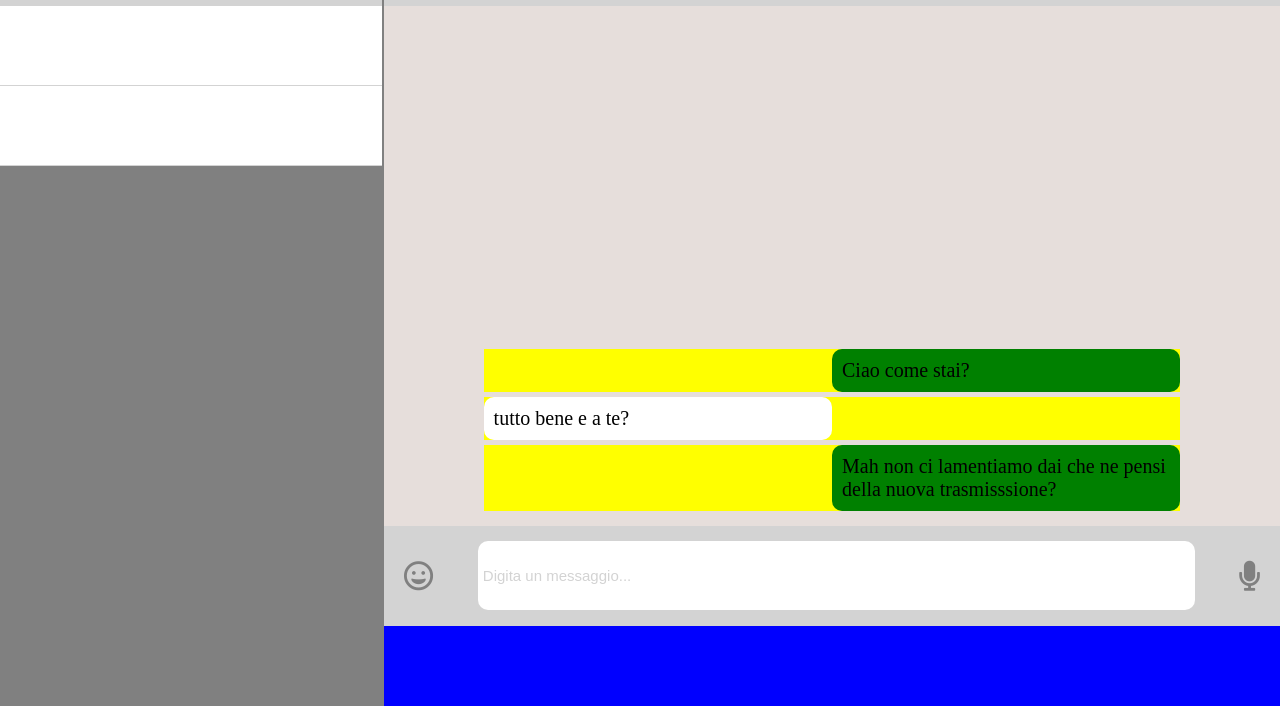
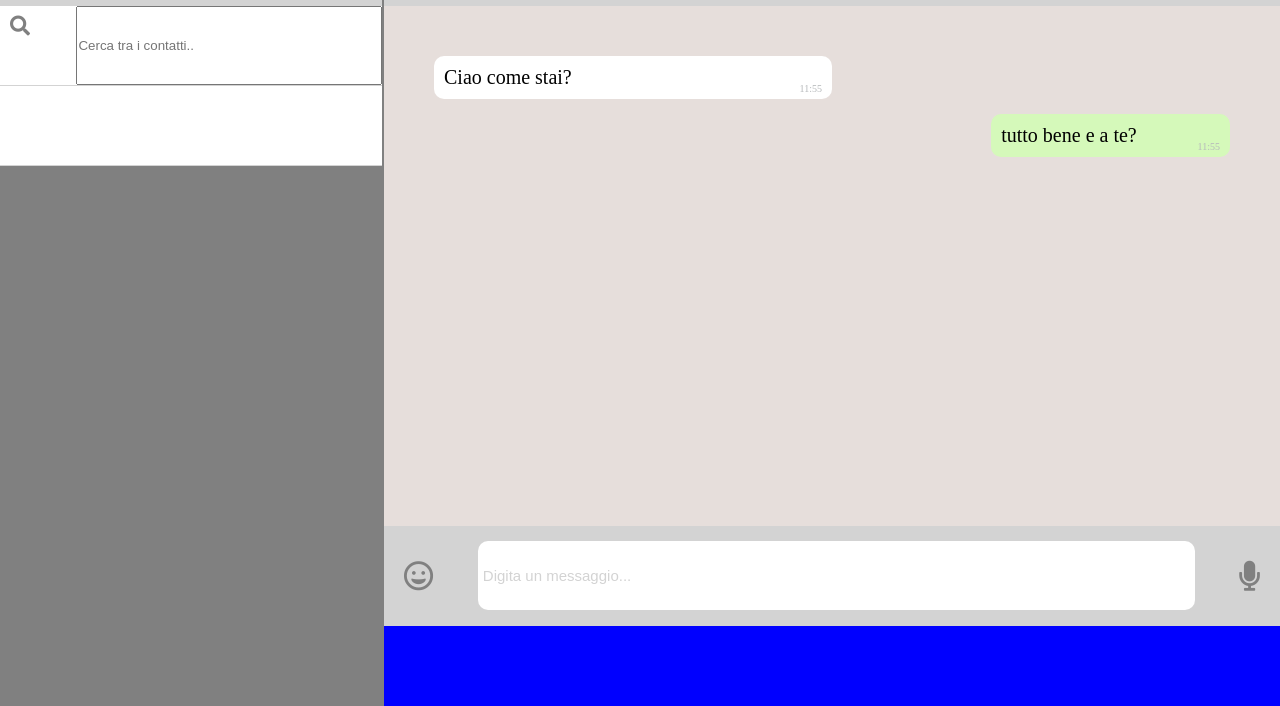
Before and after one commit to davidepatruno/jquery-boolzapp, a plain HTML site: page index.html in a window 1280 px wide. Shown: the part 94-800 px from the top of the page. Drawn offline with nearby package versions, Linux system fonts and the light colour scheme.

Commit message:
invio messaggio fatto

```diff
--- a/index.html
+++ b/index.html
@@ -31,7 +31,13 @@
             </div>
           </div>
         </div>
-        <div class="search_bar tenVH_height white_back lightgrey_Bborder ">
+        <div class="contacts_search display_flex justify_spbt height_10perc white_back lightgrey_Bborder">
+          <div class="icon padding10px">
+            <a href="#">
+              <i class="fas fa-search fontsize_20 colorgrey"></i>
+            </a>
+          </div>
+          <input type="text" class="search_space height_100perc width_80perc" placeholder="Cerca tra i contatti..">
         </div>
         <div class="chat_archives tenVH_height white_back lightgrey_Bborder">
         </div>
@@ -65,32 +71,23 @@
             </div>
           </div>
         </div>
-        <div class="chat_body display_flex justify_center">
-          <div class="chat_wrapper display_flex flexdir_column justify_flexend width_80perc padding10px">
-            <div class="user_message display_flex">
-              <div class="sent_message green_back rounded_border_msg padding10px fontsize_20">
-                Ciao come stai?
-              </div>
+        <div class="chat_body padding50px">
+          <div class="message received">
+            <span class="mess_text">Ciao come stai?</span>
+            <span class="mess_time">11:55</span>
+          </div>
+          <div class="clear"></div>
+          <div class="message sent">
+            <span class="mess_text">tutto bene e a te?</span>
+            <span class="mess_time">11:55</span>
+          </div>
+          <div class="clear"></div>
+          <div class="template">
+            <div class="message temp sent">
+              <span class="mess_text">Messaggio template</span>
+              <span class="mess_time">11:55</span>
             </div>
-            <div class="contact_message">
-              <div class="received_message white_back rounded_border_msg padding10px fontsize_20">
-                tutto bene
-                e a te?
-              </div>
-            </div>
-            <div class="user_message display_flex">
-              <div class="sent_message green_back rounded_border_msg padding10px fontsize_20">
-                Mah non ci lamentiamo dai
-
-
-                che ne pensi della nuova trasmisssione?
-              </div>
-            </div>
-            <div class="template display_flex justify_flexend">
-              <div class="temp_messaggio green_back rounded_border_msg padding10px fontsize_20">
-                Messaggio template
-              </div>
-            </div>
+            <div class="clear"></div>
           </div>
         </div>
         <div class="chat_footer display_flex justify_spbt height_elementslayout lightgrey_back lightgrey_Bborder ">
--- a/main.js
+++ b/main.js
@@ -1,27 +1,19 @@
-// $(document).ready(function() {
-//   $('#inputmessaggio').keypress(function(event){
-//     if(event.which == 13){
-//       var testomessaggio = $('#inputmessaggio').val();
-//       var templateMessaggio = $('.temp_messaggio');
-//       $('.chat_wrapper').append(templateMessaggio);
-//       console.log(templateMessaggio);
-//
-//     }
-//   })
-// })
+$(document).ready(function() {
+  $('#inputmessaggio').keypress(function(event){
+    if(event.which == 13){
+      var thisinput = $(this);
+      var testomessaggio = thisinput.val();
+      var now = new Date();
+      if (testomessaggio) {
+        var templateMessaggio = $('.template .message').clone();
+        templateMessaggio.children('.mess_text').text(testomessaggio);
+        templateMessaggio.children('.mess_time').text(now.getHours() + ':'+ now.getMinutes());
+        $('.chat_body').append(templateMessaggio);
 
-// per provare questa strada hai modificato gli attributi alla classe .user_message, se non va ricorda di ripristinare il displayflex(gia in html).
-
-$(document).ready(function(){
-  $('#inputmessaggio').keypress(function(event){
-    if(event.which == 13) {
-      var testomessaggio = $('#inputmessaggio').val();
-      var templateMessaggio = $('.temp_messaggio');
-      templateMessaggio.text(testomessaggio);
-      var divsend = $("<div class='user_message new'></div>");
-      $('.chat_wrapper').append(divsend);
-      $('.new').append(templateMessaggio);
+        var clearTemp = $('.template .clear').clone();
+        $('.chat_body').append(clearTemp);
+      }
+      $('#inputmessaggio').val('');
     }
   })
-
 })
--- a/style.css
+++ b/style.css
@@ -54,6 +54,9 @@
   width: 100%;
 }
 
+.height_10perc {
+  height: 10%;
+}
 .height_30perc {
   height: 30%;
 }
@@ -64,13 +67,16 @@
   height: 100%;
 }
 
+.padding10px {
+  padding: 10px;
+}
 .padding20px {
   padding: 20px;
 }
+.padding50px {
+  padding: 50px;
+}
 
-.padding10px {
-  padding: 10px;
-}
 
 .tenVH_height {
   height: 10vh;
@@ -149,17 +155,44 @@
   height: auto;
   background: yellow;
   margin-bottom: 5px;
-  display: flex;
+  border-radius: 10px;
 }
 
-.sent_message, .received_message, .temp_messaggio {
-  width: 50%;
+.message {
+  position: relative;
+  min-width: 30%;
+  max-width: 50%;
   height: auto;
+  padding: 10px;
+  font-size: 20px;
+  margin-bottom: 15px;
+  border-radius: 10px;
+}
+.clear {
+  content:'';
+  display: table;
+  overflow: hidden;
+  clear: both;
 }
 
-.user_message {
-  justify-content: flex-end;
+.sent {
+  float: right;
+  background-color: #D5F9BA;
 }
+
+.received {
+  background-color: white;
+}
+
+.message .mess_time {
+  display: block;
+  position: absolute;
+  right: 10px;
+  bottom: 5px;
+  font-size: 10px;
+  color: #B6B9BB;
+}
+
 
 .template {
   display: none;
```
